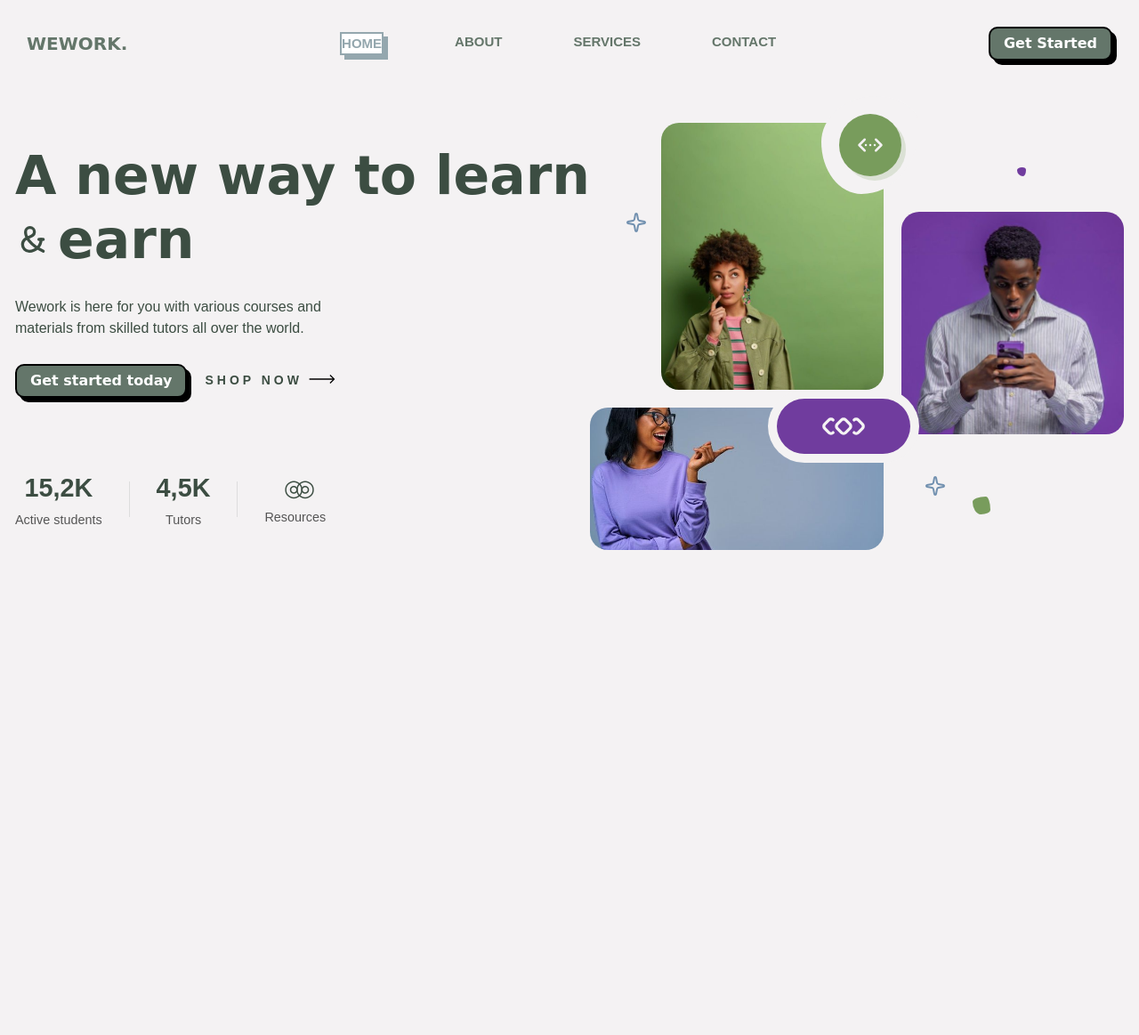
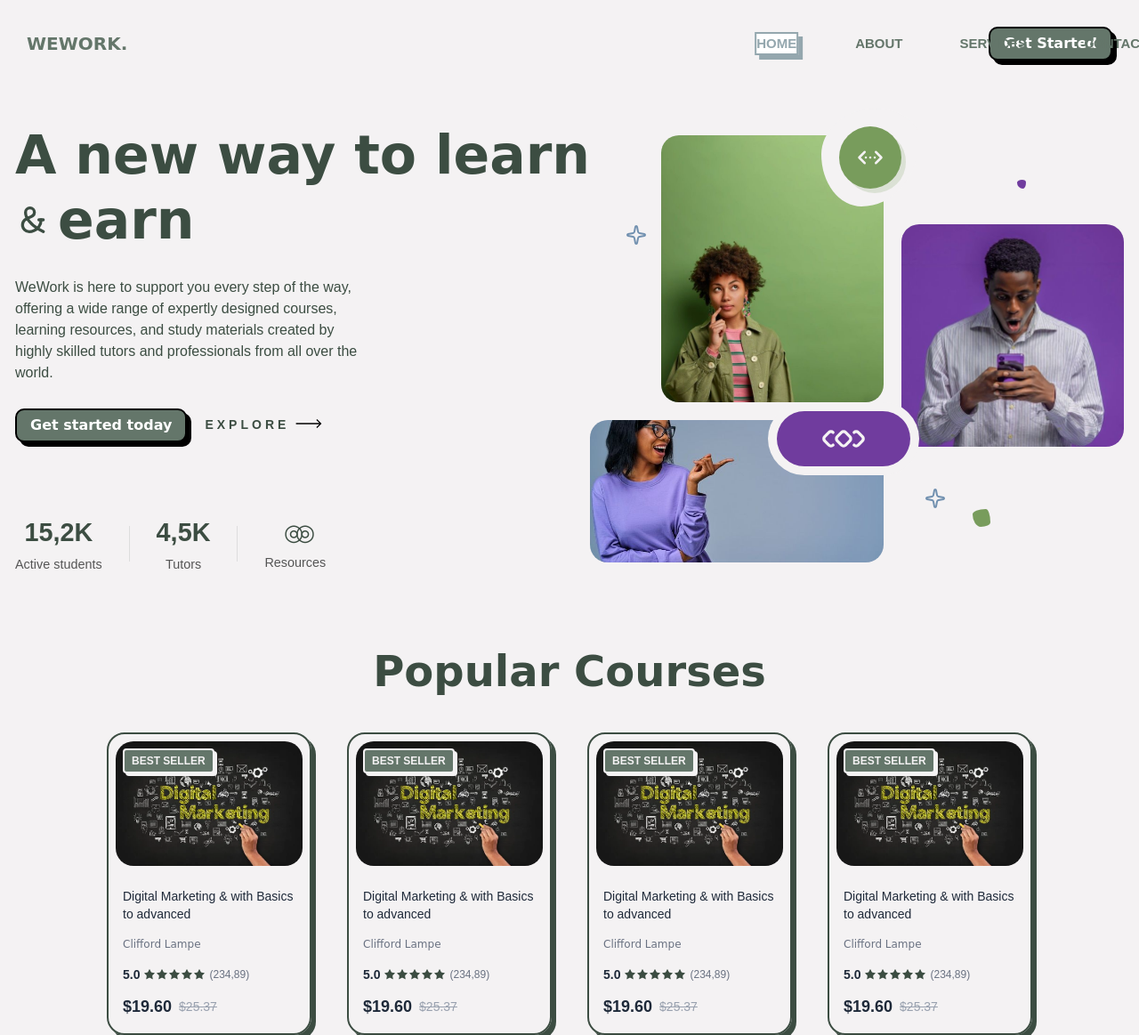
Before and after one commit to TechProoo/wework, a React (Vite) app: page / in a window 1280 px wide. Shown: the whole page at 89% size. Before the commit the page ends 800 px from the top, so only its background shows below. Built offline with nearby package versions, Linux system fonts and the light colour scheme.

Commit message:
Added courses card

```diff
--- a/src/App.tsx
+++ b/src/App.tsx
@@ -1,9 +1,11 @@
+import { Courses } from "./Components/courses";
 import { Home } from "./Pages/Home";
 
 function App() {
   return (
     <>
       <Home />
+      <Courses />
     </>
   );
 }
--- /dev/null
+++ b/src/Components/Courses.tsx
@@ -0,0 +1,18 @@
+import { Star } from "lucide-react";
+import CourseCard from "./Styles/Card";
+
+export const Courses = () => {
+  return (
+    <div className="p_courses mt-20">
+      <h1 className="text-center text-5xl">Popular Courses</h1>
+      <div className="w-full flex justify-center mt-10">
+        <div className="grid grid-cols-1 md:grid-cols-4 gap-10">
+          <CourseCard />
+          <CourseCard />
+          <CourseCard />
+          <CourseCard />
+        </div>
+      </div>
+    </div>
+  );
+};
--- a/src/Components/Hero.tsx
+++ b/src/Components/Hero.tsx
@@ -10,24 +10,26 @@
 
 export const Hero = () => {
   return (
-    <div className="mt-10 md:flex items-center justify-center gap-20">
+    <div className="flex flex-col md:flex-row md:mt-10 px-3 gap-8 md:gap-5 lg:gap-20 items-center justify-center w-full">
       <div className="hero_text">
         <div className="hero_text_top flex flex-col gap-7">
-          <h1 className="text-4xl md:text-6xl font-bold leading-tight">
-            A new way to learn <br />
-            <span className="flex items-center gap-2">
-              <Ampersand size={40} />
+          <h1 className="text-5xl md:text-6xl font-bold leading-tight">
+            A new way to learn <br className="hidden md:block" />
+            <span className="inline-flex items-center gap-2">
+              <Ampersand className="inline-block" size={40} />
               earn
             </span>
           </h1>
-          <p className="text-md w-[400px] ">
-            Wework is here for you with various courses and materials from
-            skilled tutors all over the world.
+          <p className="text-md md:w-[400px] ">
+            WeWork is here to support you every step of the way, offering a wide
+            range of expertly designed courses, learning resources, and study
+            materials created by highly skilled tutors and professionals from
+            all over the world.
           </p>
           <div className="flex gap-5">
             <button className="comic-button">Get started today</button>
             <button className="cta flex mt-2">
-              <span className="hover-underline-animation"> Shop now </span>
+              <span className="hover-underline-animation">Explore</span>
               <svg
                 className="mt-1"
                 id="arrow-horizontal"
@@ -67,7 +69,7 @@
           </div>
         </div>
       </div>
-      <div className="hero_images">
+      <div className="hero_images md:mt-0 mt-10 ">
         <div className="flex gap-5">
           <div className="hero_img_ ">
             <div className="blob_one">
--- a/src/Components/Navbar.tsx
+++ b/src/Components/Navbar.tsx
@@ -1,28 +1,118 @@
+import { useState, useEffect } from "react";
+
 export const Navbar = () => {
+  const [menuOpen, setMenuOpen] = useState(false);
+
+  useEffect(() => {
+    if (menuOpen) {
+      document.body.style.overflow = "hidden";
+    } else {
+      document.body.style.overflow = "";
+    }
+    return () => {
+      document.body.style.overflow = "";
+    };
+  }, [menuOpen]);
+
   return (
-    <div className=" navbar_container flex justify-between items-center">
-      <div className="logo">
+    <nav className="navbar_container flex justify-between items-center relative">
+      <a
+        href="#"
+        className="logo z-20 focus:outline-none focus:ring-2 focus:ring-accent rounded"
+      >
         <h1>
           WE<span>WORK.</span>
         </h1>
-      </div>
-      <div className="nav_links md:gap-20 flex justify-between align-center">
-        <a href="#" className="nav_link active">
+      </a>
+      {/* Hamburger Icon for mobile - absolutely positioned to right */}
+      <button
+        className="md:hidden flex flex-col justify-center items-center w-10 h-10 z-30 focus:outline-none focus:ring-2 focus:ring-accent rounded absolute right-4 top-1/2 -translate-y-1/2"
+        aria-label={menuOpen ? "Close menu" : "Open menu"}
+        aria-expanded={menuOpen}
+        aria-controls="navbar-menu"
+        onClick={() => setMenuOpen((prev) => !prev)}
+        style={{ marginLeft: "auto" }}
+      >
+        <span
+          className={`block w-7 h-1 bg-[#64766a] rounded transition-all duration-300 mb-1 ${
+            menuOpen ? "rotate-45 translate-y-2" : ""
+          }`}
+        ></span>
+        <span
+          className={`block w-7 h-1 bg-[#64766a] rounded transition-all duration-300 mb-1 ${
+            menuOpen ? "opacity-0" : ""
+          }`}
+        ></span>
+        <span
+          className={`block w-7 h-1 bg-[#64766a] rounded transition-all duration-300 ${
+            menuOpen ? "-rotate-45 -translate-y-2" : ""
+          }`}
+        ></span>
+      </button>
+      {/* Nav Links */}
+      <div
+        id="navbar-menu"
+        className={`nav_links md:gap-20 flex-col md:flex-row flex md:static fixed top-0 right-0 h-full md:h-auto w-4/5 max-w-xs md:max-w-none bg-white md:bg-transparent shadow-lg md:shadow-none p-8 md:p-0 transition-transform duration-300 z-20
+        ${
+          menuOpen ? "translate-x-0" : "translate-x-full"
+        } md:translate-x-0 md:flex`}
+        style={{
+          minHeight: menuOpen ? "100vh" : undefined,
+        }}
+        tabIndex={menuOpen ? 0 : -1}
+        aria-hidden={!menuOpen && window.innerWidth < 768}
+      >
+        <a
+          href="#"
+          className="nav_link active mb-4 md:mb-0"
+          tabIndex={menuOpen || window.innerWidth >= 768 ? 0 : -1}
+          onClick={() => setMenuOpen(false)}
+        >
           Home
         </a>
-        <a href="#" className="nav_link">
+        <a
+          href="#"
+          className="nav_link mb-4 md:mb-0"
+          tabIndex={menuOpen || window.innerWidth >= 768 ? 0 : -1}
+          onClick={() => setMenuOpen(false)}
+        >
           About
         </a>
-        <a href="#" className="nav_link">
+        <a
+          href="#"
+          className="nav_link mb-4 md:mb-0"
+          tabIndex={menuOpen || window.innerWidth >= 768 ? 0 : -1}
+          onClick={() => setMenuOpen(false)}
+        >
           Services
         </a>
-        <a href="#" className="nav_link">
+        <a
+          href="#"
+          className="nav_link mb-4 md:mb-0"
+          tabIndex={menuOpen || window.innerWidth >= 768 ? 0 : -1}
+          onClick={() => setMenuOpen(false)}
+        >
           Contact
         </a>
+        {/* Show button in mobile menu */}
+        <div className="nav_button md:hidden mt-4 w-full">
+          <button className="comic-button w-full">Get Started</button>
+        </div>
       </div>
-      <div className="nav_button">
-        <button className="comic-button">Get Started</button>
+      {/* Show button in desktop */}
+      <div className="nav_button ">
+        <button className="comic-button hidden md:block">Get Started</button>
       </div>
-    </div>
+      {/* Overlay for mobile menu */}
+      <div
+        className={`fixed inset-0 bg-black bg-opacity-30 z-10 md:hidden transition-opacity duration-300 ${
+          menuOpen
+            ? "opacity-100 pointer-events-auto"
+            : "opacity-0 pointer-events-none"
+        }`}
+        onClick={() => setMenuOpen(false)}
+        aria-hidden="true"
+      ></div>
+    </nav>
   );
 };
--- /dev/null
+++ b/src/Components/Styles/Card.tsx
@@ -0,0 +1,43 @@
+import { Star } from "lucide-react"; // for star icon
+import Dig from "../../assets/dd.webp";
+export default function CourseCard() {
+  return (
+    <div className="card_cover cursor-pointer rounded-2xl overflow-hidden">
+      <div className="relative p-2">
+        <div className="card_img">
+          <img src={Dig} alt="Course" className=" object-cover rounded-xl" />
+        </div>
+        <span className="card_tag  absolute top-4 left-4 text-xs font-semibold px-2 py-1 rounded">
+          BEST SELLER
+        </span>
+      </div>
+
+      {/* Card Content */}
+      <div className="p-4">
+        <h2 className="text-sm font-medium text-gray-800 line-clamp-2">
+          Digital Marketing &amp; with Basics to advanced
+        </h2>
+        <p className="text-xs card_owner text-gray-500 mt-4">Clifford Lampe</p>
+
+        {/* Rating */}
+        <div className="flex items-center mt-4">
+          <span className="text-sm font-semibold text-gray-800 mr-1">5.0</span>
+          <div className="flex items-center text-[#3c4d42]">
+            {[...Array(5)].map((_, i) => (
+              <Star key={i} size={14} fill="currentColor" stroke="none" />
+            ))}
+          </div>
+          <span className="text-xs text-gray-500 ml-1">(234,89)</span>
+        </div>
+
+        {/* Price */}
+        <div className="flex items-center mt-3">
+          <span className="text-lg font-bold text-gray-800">$19.60</span>
+          <span className="text-sm text-gray-400 line-through ml-2">
+            $25.37
+          </span>
+        </div>
+      </div>
+    </div>
+  );
+}
--- a/src/index.css
+++ b/src/index.css
@@ -26,6 +26,8 @@
 
 .navbar_container {
   padding: 30px;
+  position: relative;
+  z-index: 30;
 }
 
 .logo h1 {
@@ -36,7 +38,6 @@
 }
 
 .comic-button {
-  display: inline-block;
   padding: 5px 15px;
   font-size: 16px;
   font-weight: bold;
@@ -124,6 +125,16 @@
   font-weight: 800;
   text-transform: uppercase;
   font-size: 15px;
+  z-index: 20;
+}
+
+.nav_links:focus {
+  outline: none;
+}
+
+.nav_link:focus {
+  outline: 2px solid var(--color-accent);
+  outline-offset: 2px;
 }
 
 .nav_links a:hover,
@@ -307,3 +318,131 @@
   font-size: 1.6rem;
   letter-spacing: -0.6rem;
 }
+
+.p_courses h1 {
+  font-weight: 900;
+  line-height: 1.2;
+  font-family: "Comic Sans MS", cursive, sans-serif;
+  text-wrap: wrap;
+  color: var(--color-text);
+  margin-bottom: 20px;
+}
+
+.card_cover {
+  border-radius: 20px;
+  border: 2px solid var(--color-text);
+  box-shadow: 0 4px 6px rgba(0, 0, 0, 0.1);
+  transition: transform 0.3s ease, box-shadow 0.3s ease;
+  box-shadow: 5px 5px 0px #3c4d42;
+  width: 230px;
+}
+
+.card_cover:hover {
+  transform: translateY(-10px);
+  box-shadow: 5px 5px 0px #94a7ae;
+  border: 2px solid #94a7ae;
+}
+
+.card_img {
+  border-radius: 25px;
+}
+
+.card_img img {
+  border-radius: 20px;
+  width: 100%;
+  height: 100%;
+  object-fit: cover;
+}
+
+.card_tag {
+  background-color: var(--color-primary);
+  color: var(--color-bg);
+  font-weight: bold;
+  border: 2px solid var(--color-bg);
+  box-shadow: 3px 3px 0px var(--color-bg);
+}
+
+.card_owner {
+  font-family: "Comic Sans MS", cursive, sans-serif;
+}
+
+@media (max-width: 768px) {
+  .nav_links {
+    position: fixed;
+    top: 0;
+    right: 0;
+    height: 100vh;
+    width: 80vw;
+    max-width: 340px;
+    background: #fff;
+    flex-direction: column;
+    align-items: flex-start;
+    justify-content: flex-start;
+    padding-top: 80px;
+    box-shadow: -2px 0 16px rgba(0, 0, 0, 0.08);
+    gap: 0;
+    transform: translateX(100%);
+    transition: transform 0.3s cubic-bezier(0.4, 0, 0.2, 1);
+    z-index: 20;
+  }
+  .nav_links.translate-x-0 {
+    transform: translateX(0);
+  }
+  .nav_links.translate-x-full {
+    transform: translateX(100%);
+  }
+  .nav_link {
+    width: 100%;
+    padding: 16px 0;
+    font-size: 18px;
+    border-bottom: 1px solid #eee;
+    margin-bottom: 0;
+    text-align: left;
+    padding-left: 24px;
+    transition: background 0.2s;
+  }
+  .nav_button {
+    width: 100%;
+    display: block;
+    margin-top: 16px;
+    padding-left: 24px;
+  }
+}
+
+@media (min-width: 769px) {
+  .nav_links {
+    flex-direction: row;
+    position: static;
+    height: auto;
+    width: auto;
+    background: transparent;
+    box-shadow: none;
+    align-items: center;
+    gap: 5vw;
+    padding-top: 0;
+  }
+  .nav_link {
+    border-bottom: none;
+    padding: 0;
+    margin-bottom: 0;
+    text-align: center;
+    padding-left: 0;
+  }
+}
+
+@media (max-width: 538px) {
+  .hero_img_i {
+    width: 170px;
+    height: 170px;
+  }
+
+  .hero_img_ {
+    width: 170px;
+    height: 220px;
+  }
+
+  .hero_img_2 {
+    width: 300px;
+    height: 130px;
+  }
+}
```
Also changed, not shown: src/assets/dd.webp (added), src/assets/digit.webp (added).
